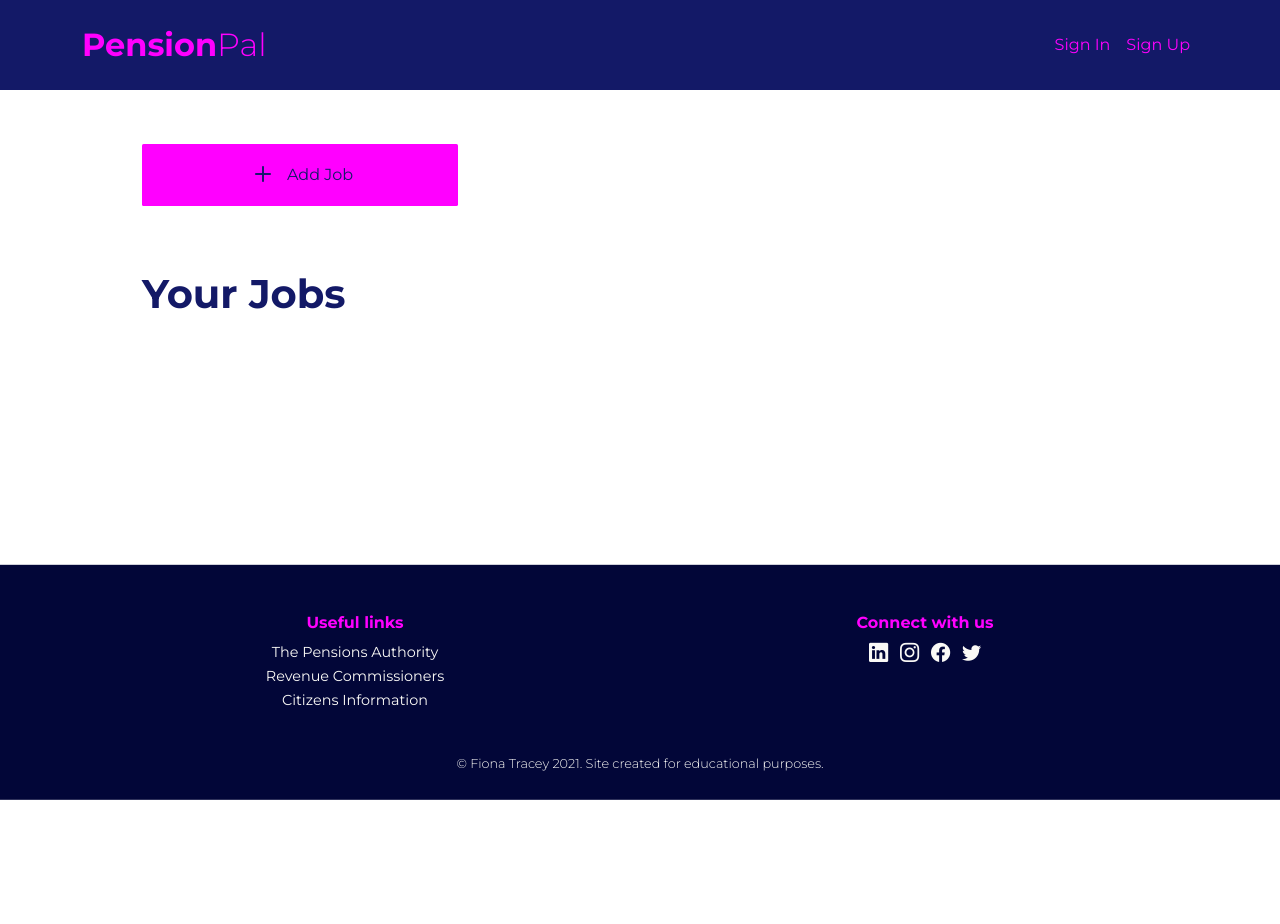
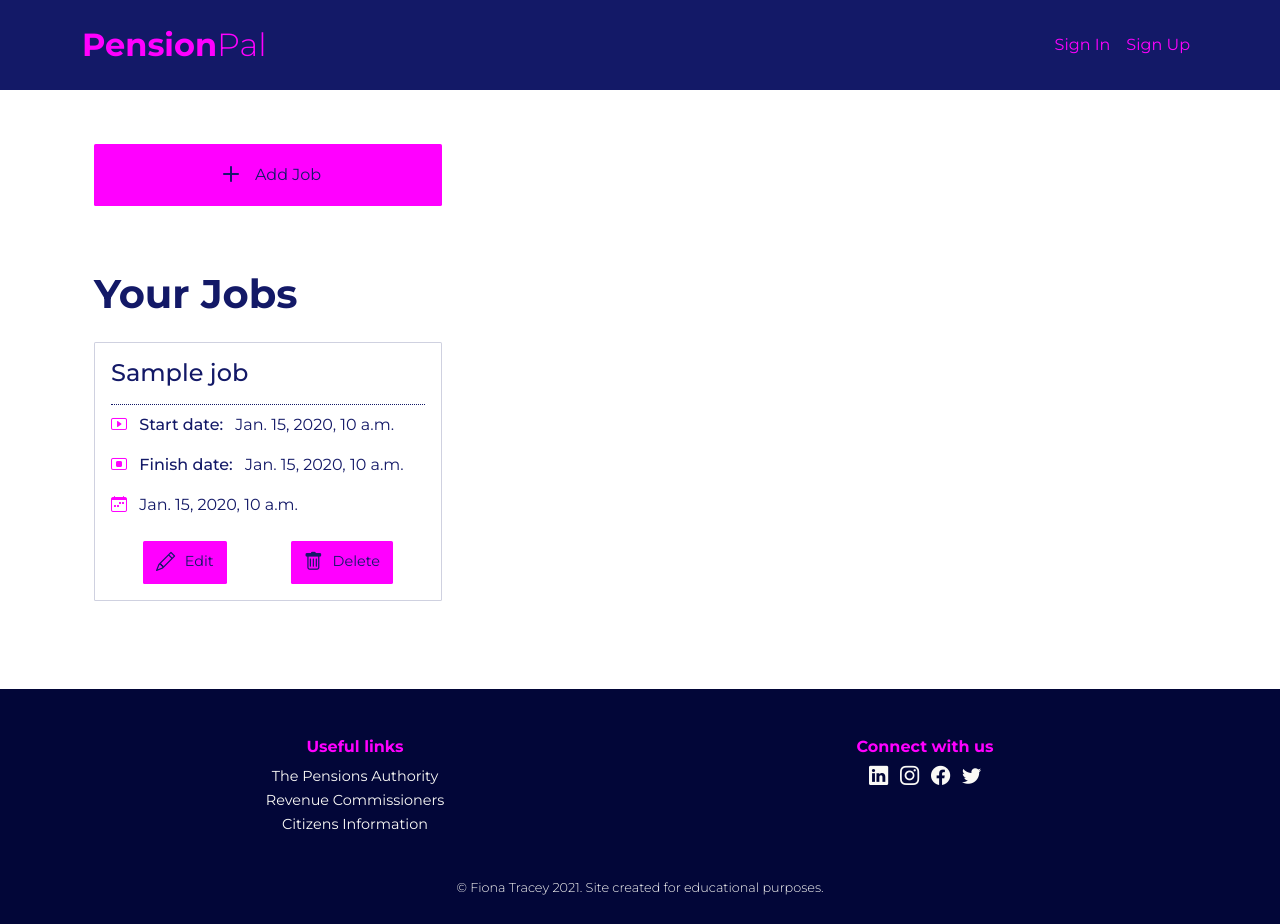
Before and after one commit to Fiona-T/pension-pal, a Django app: template templates/my-jobs.html in a window 1280 px wide. Before the commit the page ends 800 px from the top, so only its background shows below. Run offline with Django 3.2, Linux system fonts and the light colour scheme; the template is opened without the code that fills it: most values are stand-ins (such as "Sample title", 1, 10 or a date in 2020); data that the repository does not hold is empty; some libraries are stand-ins or nearby versions.

Commit message:
feat: update my-jobs.html with cards to display job details and style.css with style rules

```diff
--- a/static/css/style.css
+++ b/static/css/style.css
@@ -61,6 +61,12 @@ main a:hover, main a:focus {
 .icon-btn {
     font-size: 2rem;
     margin-right: 0.5rem;
+}
+
+/* smaller icon inside buttons */
+.icon-btn-sm {
+    font-size: 1.2rem;
+    margin-right: 0.6rem;
 }
 
 h2 {
@@ -184,6 +190,47 @@ h1 {
     color: #ff00ff;
 }
 
+/* ---------------------------------------- Jobs/Pensions pages */
+
+/* styles for the cards displaying the Jobs/Pension details in Jobs/Pensions list */
+
+/* over-ride Bootstrap border color + radius */
+.card {
+    border-color: rgba(19,25,103, 0.2);
+    border-radius: .1rem;
+}
+
+/* font style and border bottom for card titles */
+.card-title {
+    padding-bottom: 1rem;
+    border-bottom: 0.1rem dotted #131967;
+}
+
+.card-label {
+    font-weight: 500;
+    margin-right: 0.5rem;
+}
+
+/* small icons inside the cards beside labels */
+.card-icon {
+    font-size: 1rem;
+    margin-right: 0.5rem;
+    color: #ff00ff;
+}
+
+/* over-ride Bootstrap border color */
+.card-footer {
+    background-color: #fff;
+    border: none;
+    margin-bottom: 0.5rem;
+}
+
+/* buttons inside the cards */
+.btn-card {
+    font-size: .9rem;
+    margin: 0 0.1rem;
+}
+
 /* ---------------------------------------- AllAuth Forms */
 /* heavier font-weight for labels */
 label {
--- a/templates/my-jobs.html
+++ b/templates/my-jobs.html
@@ -2,18 +2,43 @@
 
 {% block content %}
 <!-- container for page contents, with two rows -->
-    <div class="container py-5 px-md-4">
+    <div class="container py-5 px-4">
         <!-- 1st row: Add Job button which brings up add job form page -->
-        <div class="row px-4 px-md-5 py-5">
+        <div class="row py-5">
             <div class="col-12 col-sm-10 col-md-8 col-lg-4 pt-3 pt-md-0">
                 <a href="#" class="btn btn-brand btn-icon"><i class="bi bi-plus icon-btn" aria-hidden="true"></i>Add
-                Job</a>
+                    Job</a>
             </div>
         </div>
         <!-- 2nd row: Section with details of the jobs added by the user -->
-        <div class="row px-4 px-md-5 py-3">
+        <div class="row py-3">
             <section>
-                <h1>Your Jobs</h1>
+                <h1 class="mb-4">Your Jobs</h1>
+                <!-- row containing colums, each with cards showing job details -->
+                <div class="row">
+                    <!-- for each job passed in from MyJobs ListView, display the details in a card, with edit and delete buttons -->
+                    {% for job in job_list %}
+                    <div class="col-12 col-sm-10 col-md-6 col-lg-4">
+                        <div class="card mb-4">
+                            <div class="card-body">
+                                <h4 class="card-title">{{ job.employer_name }}</h4>
+                                <p class="card-text"><i class="bi bi-play-btn card-icon" aria-hidden="true"></i><span
+                                        class="card-label"> Start date:</span> {{ job.start_date }}</p>
+                                <p class="card-text"><i class="bi bi-stop-btn card-icon" aria-hidden="true"></i><span
+                                        class="card-label"> Finish date:</span> {{ job.finish_date }}</p>
+                                <p class="card-text"><i class="bi bi-calendar-week card-icon" aria-hidden="true"></i>
+                                    {{ job.get_full_or_part_time_display }}</p>
+                            </div>
+                            <div class="card-footer d-flex justify-content-around">
+                                <a href="#" class="btn btn-brand btn-icon btn-card"><i class="bi bi-pencil icon-btn-sm"
+                                        aria-hidden="true"></i> Edit</a>
+                                <a href="#" class="btn btn-brand btn-icon btn-card"><i class="bi bi-trash icon-btn-sm"
+                                        aria-hidden="true"></i> Delete</a>
+                            </div>
+                        </div>
+                    </div>
+                    {% endfor %}
+                </div>
             </section>
         </div>
     </div>
```
